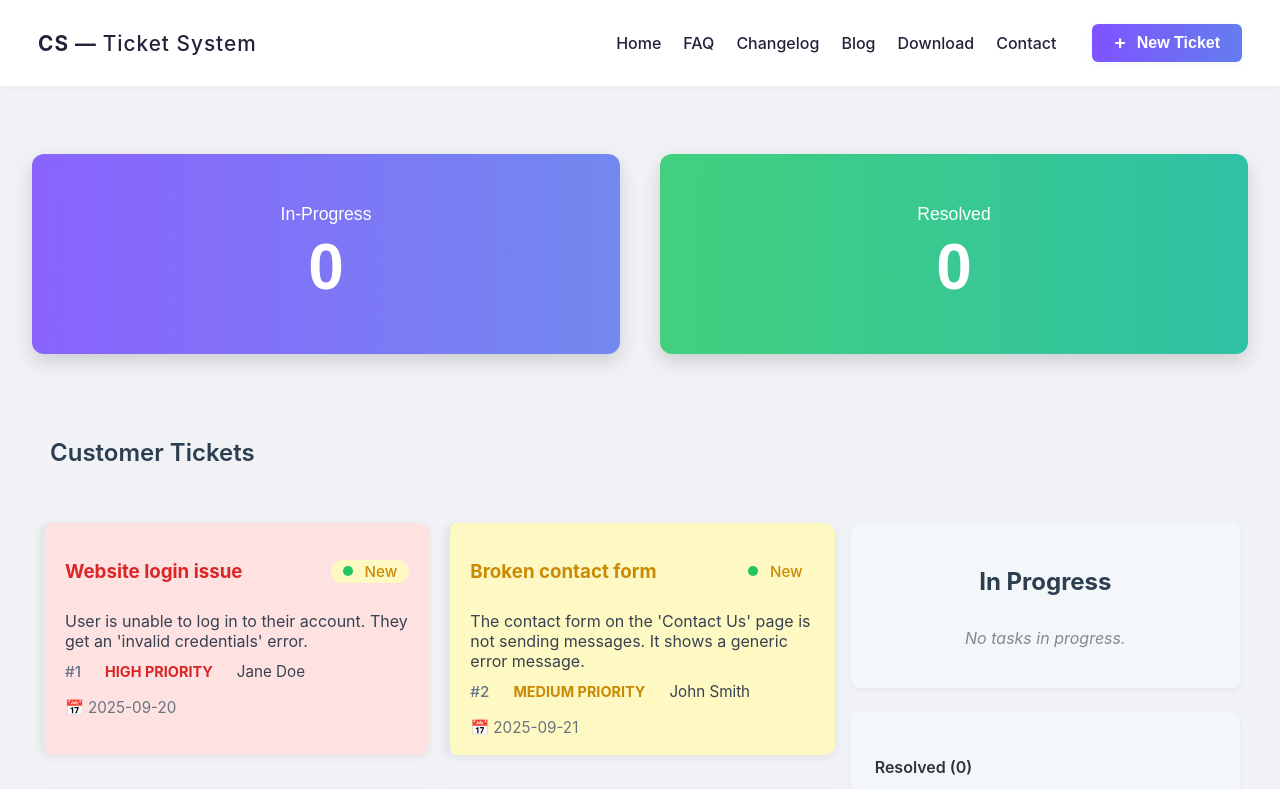
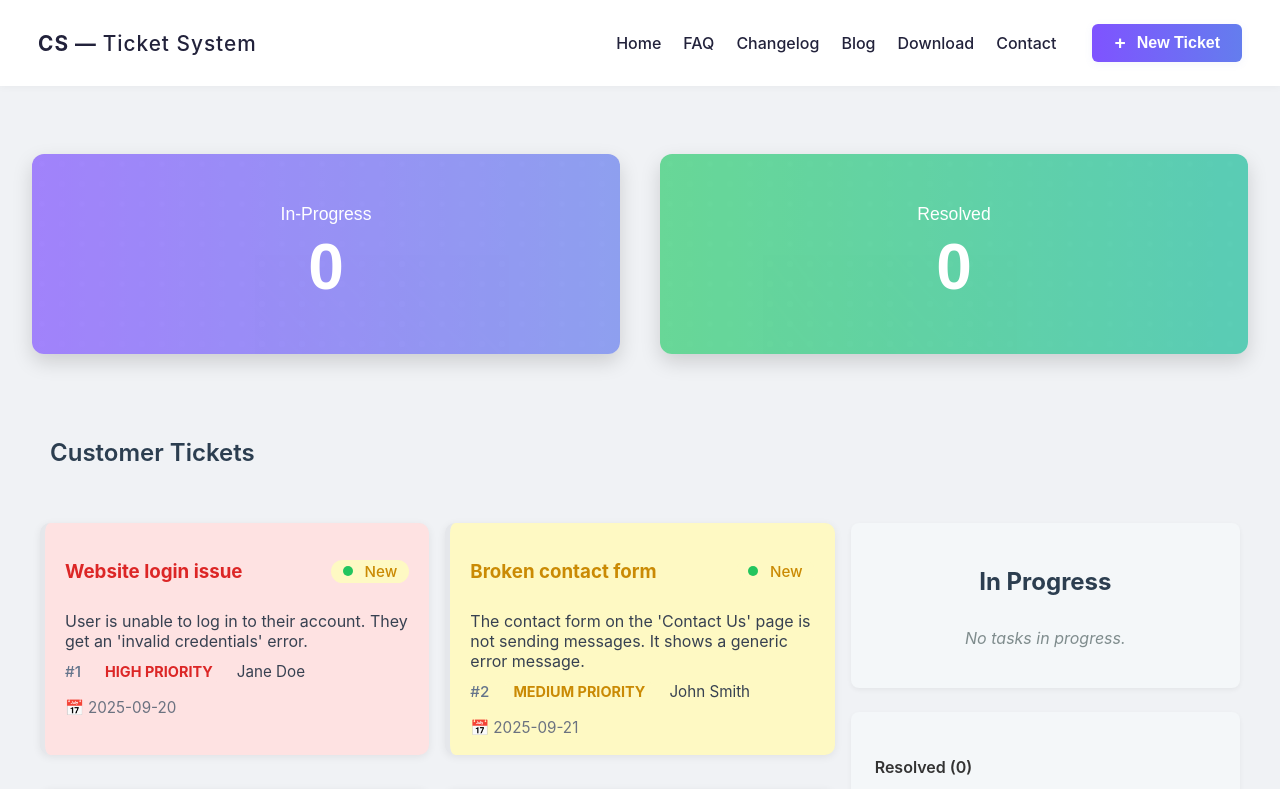
Before and after one commit to atikrahat22/customer-support-zone, a React (Create React App) app: page / in a window 1280 px wide. Shown: the top 789 px of the page. Built offline with nearby package versions, Linux system fonts and the light colour scheme.

Commit message:
matha nosto

```diff
--- a/public/index.html
+++ b/public/index.html
@@ -5,11 +5,13 @@
     <meta name="viewport" content="width=device-width, initial-scale=1.0" />
     <meta name="description" content="Customer Support Zone - React App" />
     <meta name="author" content="Atik Rahat" />
+    <meta http-equiv="Content-Security-Policy" content="default-src 'self' 'unsafe-eval' 'unsafe-inline'; script-src 'self' 'unsafe-eval' 'unsafe-inline' http://localhost:5173 https://localhost:5173 http://localhost:3000 https://localhost:3000; style-src 'self' 'unsafe-inline'; img-src 'self' data: https: blob:; font-src 'self'; connect-src 'self' https: ws: wss: http://localhost:5173 https://localhost:5173 http://localhost:3000 https://localhost:3000; base-uri 'self'; form-action 'self';" />
+    <link rel="icon" type="image/x-icon" href="/favicon.ico" />
     <title>Customer Support Zone</title>
 
   </head>
   <body>
-    <noscript>You need to enable JavaScript to run this app.</noscript>
+    <script type="module " src="/src/index.js" ></script>
     <div id="root"></div>
     <!--
       JS and CSS files will be automatically injected by CRA during build
--- a/src/components/Banner.css
+++ b/src/components/Banner.css
@@ -21,8 +21,17 @@
   position: relative;
   overflow: hidden;
   box-shadow: 0 8px 20px rgba(0, 0, 0, 0.15);
-  background-size: cover;
-  background-position: center;
+  background-color: #f0f0f0;
+  background-image:
+    radial-gradient(circle at 10px 10px, rgba(255,255,255,0.3) 3px, transparent 3px),
+    radial-gradient(circle at 30px 30px, rgba(255,255,255,0.2) 2px, transparent 2px),
+    url(/assets/image/vector1.png);
+  background-size:
+    20px 20px,
+    40px 40px,
+    cover;
+  background-position: 0 0, 20px 20px, center;
+  background-repeat: repeat, repeat, no-repeat;
 }
 
 
@@ -35,7 +44,8 @@
   right: 0;
   bottom: 0;
   z-index: 1;
-  opacity: 0.9;
+  opacity: 0.7;
+  background-blend-mode: overlay;
 }
 
 .in-progress-box::before {
--- a/src/components/Banner.jsx
+++ b/src/components/Banner.jsx
@@ -1,16 +1,15 @@
 import React from 'react';
 import './Banner.css';
-import vector1 from '../assets/image/vector1.png';
 
 
 const Banner = ({ inProgressCount, resolvedCount }) => {
   return (
     <div className="banner">
-      <div className="status-box in-progress-box" style={{ backgroundImage: `url(${vector1})` }}>
+      <div className="status-box in-progress-box">
         <p>In-Progress</p>
         <h2>{inProgressCount}</h2>
       </div>
-      <div className="status-box resolved-box" style={{ backgroundImage: `url(${vector1})` }}>
+      <div className="status-box resolved-box">
         <p>Resolved</p>
         <h2>{resolvedCount}</h2>
       </div>
--- a/vite.config.js
+++ b/vite.config.js
@@ -6,6 +6,22 @@ export default defineConfig({
   plugins: [react()],
   base: '/customer-support-zone/',
   server: {
-    open: true
+    open: true,
+    strictPort: true,
+    headers: {
+      'Content-Security-Policy': "default-src 'self' 'unsafe-eval' 'unsafe-inline'; script-src 'self' 'unsafe-eval' 'unsafe-inline' http://localhost:5173 https://localhost:5173 http://localhost:3000 https://localhost:3000; style-src 'self' 'unsafe-inline'; img-src 'self' data: https: blob:; font-src 'self'; connect-src 'self' https: ws: wss: http://localhost:5173 https://localhost:5173 http://localhost:3000 https://localhost:3000; base-uri 'self'; form-action 'self';",
+      'Content-Type': 'text/javascript'
+    },
+    mimeTypes: {
+      'application/javascript': ['.js', '.jsx'],
+      'application/json': ['.json'],
+      'text/javascript': ['.js', '.jsx']
+    }
+  },
+  esbuild: {
+    legalComments: "none"
+  },
+  build: {
+    sourcemap: false
   }
 });
```
Also changed, not shown: public/assets/image/vector1.png (added), public/assets/image/vector2.png (added).
